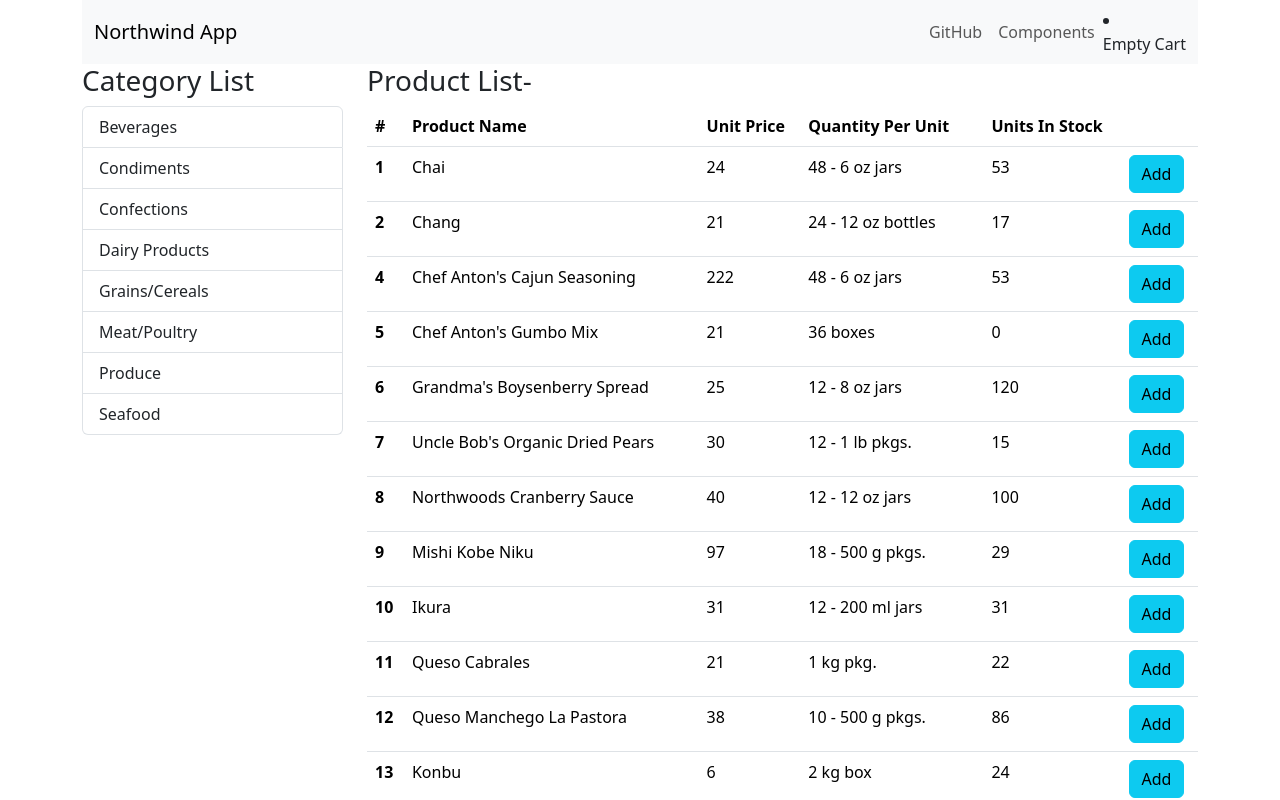
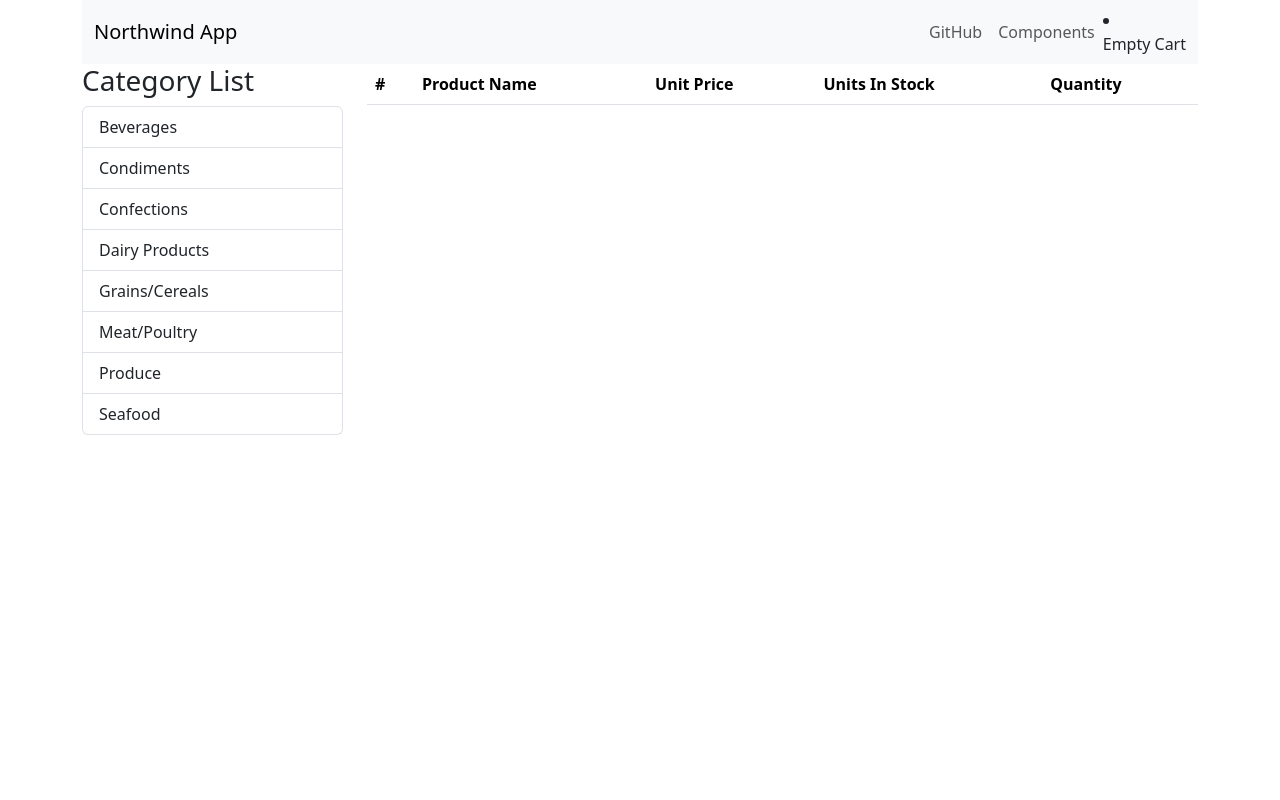
Before and after one commit to mrvozturk/ReactNative_Project, a React (Create React App) app: page /cart in a window 1280 px wide. Shown: the top 800 px of the page. Built offline with nearby package versions, Linux system fonts and the light colour scheme; data requests are answered from the project's data file.

Commit message:
readme güncellendi- cartliste yeni bağlantı sayfası açıldı

```diff
--- a/src/App.js
+++ b/src/App.js
@@ -4,6 +4,9 @@ import CategoryList from "./CategoryList";
 import ProductList from "./ProductList";
 import { Container, Row, Col } from "reactstrap";
 import alertify from "alertifyjs";
+import { Routes, Route } from "react-router-dom";
+import NotFound from "./NotFound";
+import CartList from "./CartList";
 
 export default class App extends Component {
   state = { currentCategory: "", products: [], cart: [] };
@@ -74,12 +77,30 @@ export default class App extends Component {
               />
             </Col>
             <Col xs="9">
+              <Routes>
+                <Route
+                  exact
+                  path="/"
+                  element={
                     <ProductList
                       products={this.state.products}
                       addToCart={this.addToCart}
                       currentCategory={this.state.currentCategory}
                       info={productInfo}
                     />
+                  }
+                />
+                <Route
+                  path="/cart"
+                  element={
+                    <CartList
+                      cart={this.state.cart}
+                      removeFromCart={this.removeFromCart}
+                    />
+                  }
+                />
+                <Route element={<NotFound></NotFound>}></Route>
+              </Routes>
             </Col>
           </Row>
         </Container>
--- a/src/CartList.js
+++ b/src/CartList.js
@@ -1,9 +1,35 @@
-import React, { Component } from 'react'
+import React, { Component } from "react";
+import { Table } from "reactstrap"; // "reactstrap" kütüphanesinden Table bileşenini içe aktarır
 
 export default class CartList extends Component {
+  renderCart() {
+    return (
+      <Table>
+        <thead>
+          <tr>
+            <th>#</th>
+            <th>Product Name</th>
+            <th>Unit Price</th>
+            <th>Units In Stock</th>
+            <th>Quantity</th>
+          </tr>
+        </thead>
+        <tbody>
+          {this.props.cart.map((cartItem) => (
+            <tr key={cartItem.product.id}>
+              <td>{cartItem.product.id}</td>
+              <td>{cartItem.product.productName}</td>
+              <td>{cartItem.product.unitPrice}</td>
+              <td>{cartItem.product.unitsInStock}</td>
+              <td>{cartItem.quantity}</td>
+            </tr>
+          ))}
+        </tbody>
+      </Table>
+    );
+  }
+
   render() {
-    return (
-      <div>CartList</div>
-    )
+    return <div>{this.renderCart()}</div>;
   }
 }
--- a/src/CartSummary.js
+++ b/src/CartSummary.js
@@ -1,4 +1,5 @@
 import React, { Component } from "react";
+import { Link } from "react-router-dom";
 import {
   UncontrolledDropdown,
   DropdownToggle,
@@ -21,7 +22,10 @@ export default class CartSummary extends Component {
         <DropdownMenu end>
           {cart.map((cartItem) => (
             <DropdownItem key={cartItem.product.id}>
-              <Badge color="danger" onClick={() => this.props.removeFromCart(cartItem.product)}>
+              <Badge
+                color="danger"
+                onClick={() => this.props.removeFromCart(cartItem.product)}
+              >
                 X
               </Badge>
               {cartItem.product.productName}
@@ -31,7 +35,9 @@ export default class CartSummary extends Component {
 
           <DropdownItem divider />
 
-          <DropdownItem >Reset</DropdownItem>
+          <DropdownItem>
+            <Link to="cart">Go to cart</Link>
+          </DropdownItem>
         </DropdownMenu>
       </UncontrolledDropdown>
     );
--- a/src/index.js
+++ b/src/index.js
@@ -1,15 +1,17 @@
 import React from "react";
 import ReactDOM from "react-dom/client";
-
 import App from "./App";
 import reportWebVitals from "./reportWebVitals";
 import "bootstrap/dist/css/bootstrap.min.css";
-import 'alertifyjs/build/css/alertify.min.css'
+import "alertifyjs/build/css/alertify.min.css";
+import { BrowserRouter} from "react-router-dom";
 
 const root = ReactDOM.createRoot(document.getElementById("root"));
 root.render(
   <React.StrictMode>
-    <App />
+    <BrowserRouter>
+      <App />
+    </BrowserRouter>
   </React.StrictMode>
 );
 reportWebVitals();
```
Also changed, not shown: src/readme.md. Lines whose indentation alone changed are shown as unchanged.
